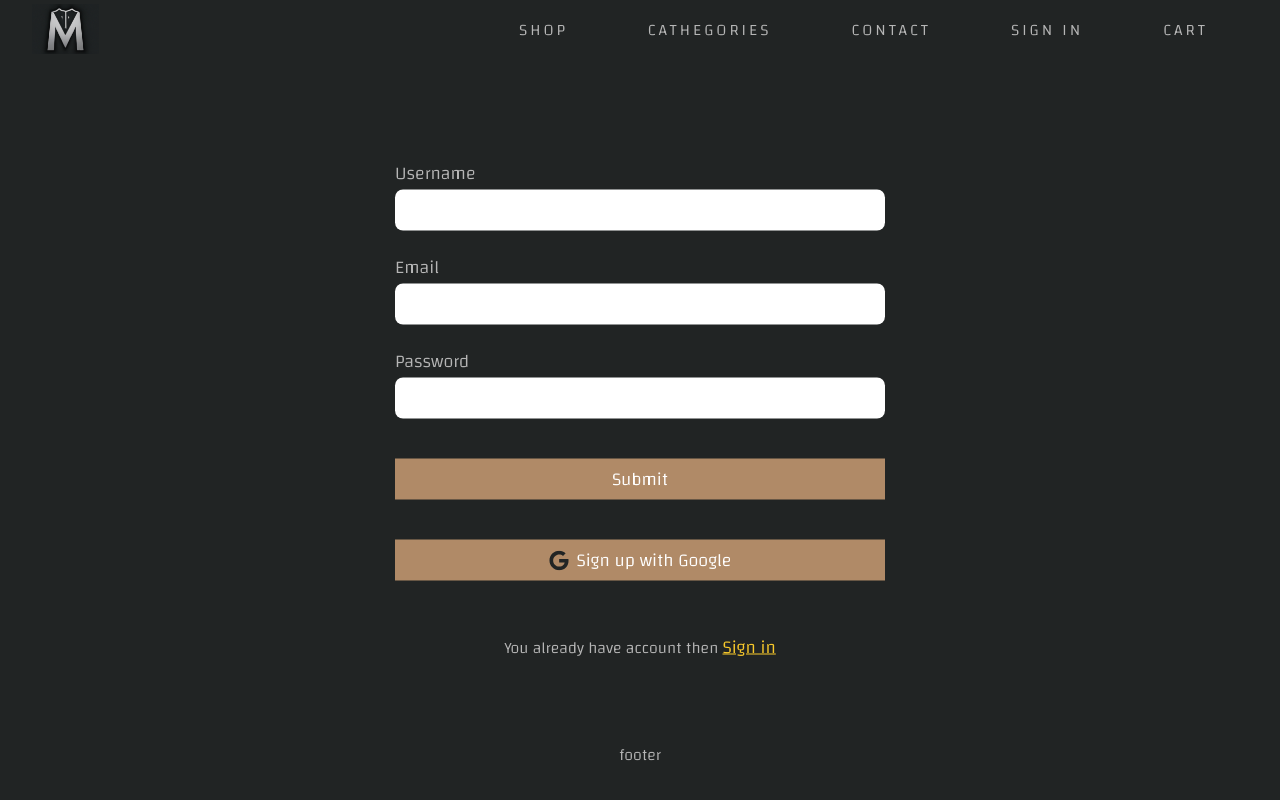
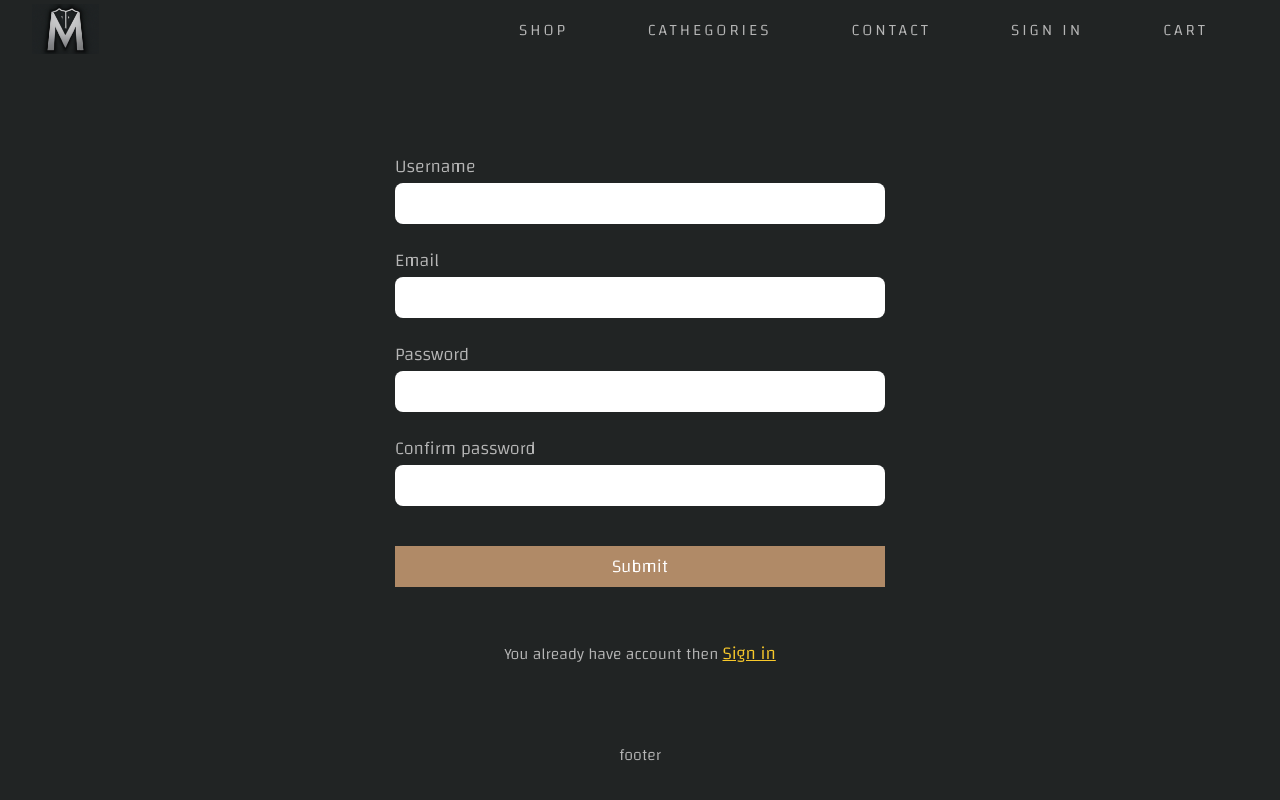
Before and after one commit to banoni-dev/clothes_website, a React (Create React App) app: page /sign-up in a window 1280 px wide. Built offline with nearby package versions, Linux system fonts and the light colour scheme.

Commit message:
continuing the firebase authentication for the sign up form

```diff
--- a/src/components/sign-up/SignUp.jsx
+++ b/src/components/sign-up/SignUp.jsx
@@ -1,36 +1,99 @@
 import React from 'react'
 import './signUp.css'
-import { Link } from 'react-router-dom';
+import { Link } from 'react-router-dom'
+import { useState } from 'react'
+import {
+  createAuthUserWithEmailAndPassword,
+  createUserDocumentFromAuth,
+} from '../../utils/firebase/firebase.utils'
+
+const defaultFormFields = {
+  displayName: '',
+  email: '',
+  password: '',
+  confirmPassword: '',
+}
 
 export default function SignUp() {
+
+
+    const [formFields, setFormFields] = useState(defaultFormFields);
+    const { displayName, email, password, confirmPassword } = formFields;
+
+    const resetFormFields = () => {
+      setFormFields(defaultFormFields);
+    };
+
+    const handleSubmit = async (event) => {
+      event.preventDefault();
+
+      if (password !== confirmPassword) {
+        alert('passwords do not match');
+        return;
+      }
+
+      try {
+        const { user } = await createAuthUserWithEmailAndPassword(
+          email,
+          password
+        );
+
+        await createUserDocumentFromAuth(user, { displayName });
+        resetFormFields();
+      } catch (error) {
+        if (error.code === 'auth/email-already-in-use') {
+          alert('Cannot create user, email already in use');
+        } else {
+          console.log('user creation encountered an error', error);
+        }
+      }
+    };
+
+    const handleChange = (event) => {
+      const { name, value } = event.target;
+
+      setFormFields({ ...formFields, [name]: value });
+    };
+
+
+
+
   return (
-    <div className='Sign_up'>
-        <form>
+    <div className="Sign_up">
+      <form onSubmit={handleSubmit}>
         <div className="field">
           <label>Username</label>
-                <div><input type="username" /></div>
+          <div>
+            <input required onChange={handleChange} type="text"   name='displayName' value={displayName} />
+          </div>
         </div>
         <div className="field">
           <label>Email</label>
-                <div><input type="email" /></div>
+          <div>
+            <input required onChange={handleChange} type="email"  name='email'
+          value={email}/>
+          </div>
         </div>
         <div className="field">
           <label>Password</label>
-                <div><input type="password" /></div>
+          <div>
+            <input required onChange={handleChange} type="password" name='password'
+          value={password}/>
+          </div>
+        </div>
+        <div className="field">
+          <label>Confirm password</label>
+          <div>
+            <input required onChange={handleChange} type="password" name='confirmPassword'
+          value={confirmPassword}/>
+          </div>
         </div>
         <div className="btn">
           <button>Submit</button>
         </div>
-            <div className="btn">
-                <button><svg xmlns="http://www.w3.org/2000/svg" viewBox="0 0 488 512"><path d="M488 261.8C488 403.3 391.1 504 248 504 110.8 504 0 393.2 0 256S110.8 8 248 8c66.8 0 123 24.5 166.3 64.9l-67.5 64.9C258.5 52.6 94.3 116.6 94.3 256c0 86.5 69.1 156.6 153.7 156.6 98.2 0 135-70.4 140.8-106.9H248v-85.3h236.1c2.3 12.7 3.9 24.9 3.9 41.4z"/></svg>Sign up with Google</button>
+        <div className="txt">
+          You already have account then <Link to="../sign-in">Sign in</Link>
         </div>
-
-
-
-
-
-
-            <div className="txt">You already have account then <Link to="../sign-in">Sign in</Link></div>
       </form>
     </div>
   )
--- a/src/utils/firebase/firebase.utils.js
+++ b/src/utils/firebase/firebase.utils.js
@@ -1,6 +1,6 @@
 import { async } from '@firebase/util';
 import {initializeApp} from 'firebase/app'
-import {getAuth,signInWithPopup,GoogleAuthProvider} from 'firebase/auth'
+import {getAuth,signInWithPopup,GoogleAuthProvider,createUserWithEmailAndPassword} from 'firebase/auth'
 import {getFirestore,doc,getDoc,setDoc} from 'firebase/firestore'
 const firebaseConfig = {
     apiKey: "AIzaSyDhV0-eRb_37YTMMP9qGmORobL5FqRLXDk",
@@ -19,21 +19,37 @@ provider.setCustomParameters({
 export const auth = getAuth();
 export const signInWithGooglePopup = () => signInWithPopup(auth,provider);
 export const db = getFirestore();
-export const createUserDocumentFromAuth = async (userAuth) =>{
-  const userDocRef = doc(db,'users',userAuth.uid);
-  const userSnapshot  = await getDoc(userDocRef);
-  if(!userSnapshot.exists()){
-    const {displayName, email} = userAuth;
+export const createUserDocumentFromAuth = async (
+  userAuth,
+  additionalInformation = {}
+) => {
+  if (!userAuth) return;
+
+  const userDocRef = doc(db, 'users', userAuth.uid);
+
+  const userSnapshot = await getDoc(userDocRef);
+
+  if (!userSnapshot.exists()) {
+    const { displayName, email } = userAuth;
     const createdAt = new Date();
+
     try {
-      await setDoc(userDocRef,{
+      await setDoc(userDocRef, {
         displayName,
         email,
-        createdAt
+        createdAt,
+        ...additionalInformation,
       });
-    }catch(error){
-      console.log("error creating the user : ",error.message)
+    } catch (error) {
+      console.log('error creating the user', error.message);
     }
   }
+
   return userDocRef;
-}
+};
+
+export const createAuthUserWithEmailAndPassword = async (email, password) => {
+  if (!email || !password) return;
+
+  return await createUserWithEmailAndPassword(auth, email, password);
+};
```
Also changed, not shown: src/components/sign-in/SignIn.jsx (+9 -0 lines), 1 other file (tests, documents, lock files or other folders). Lines whose indentation alone changed are shown as unchanged.
